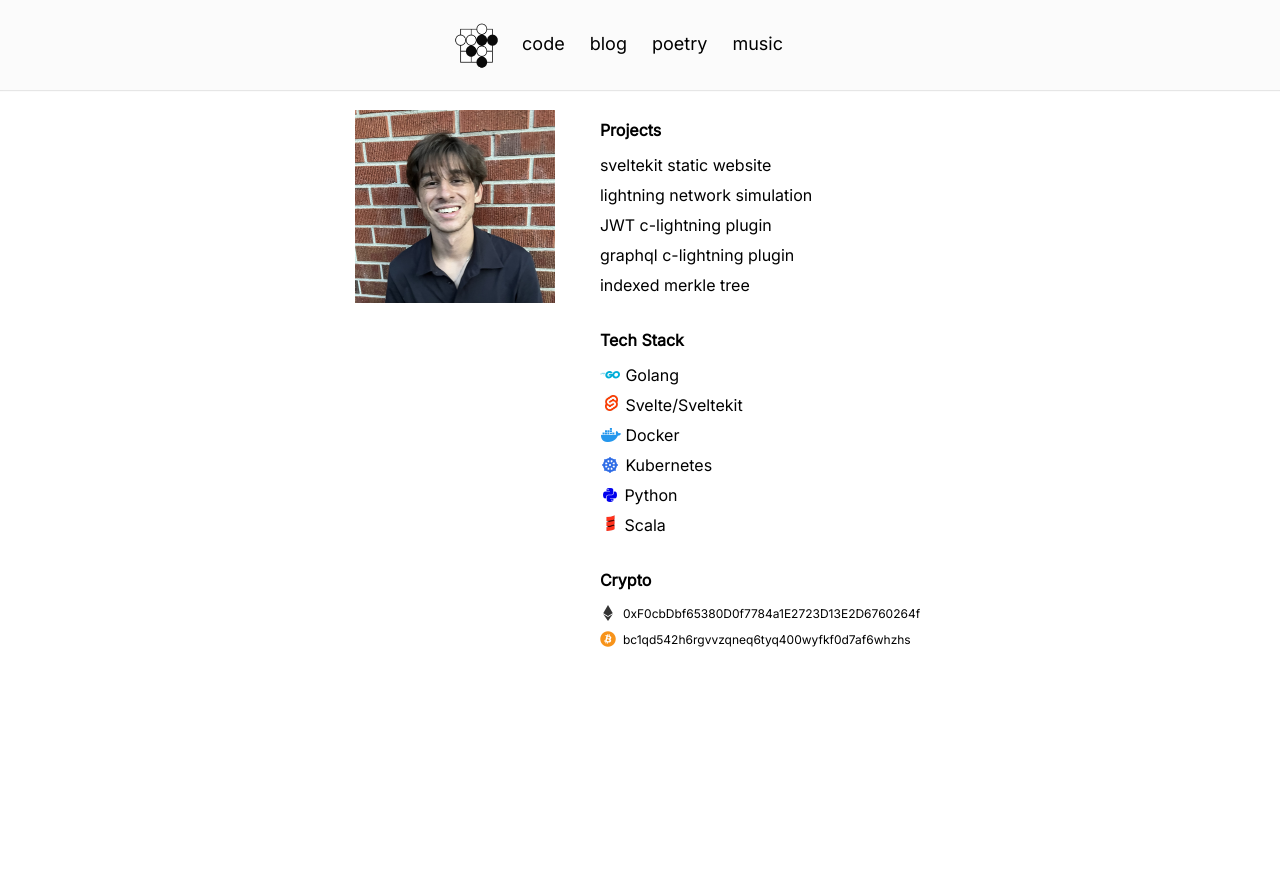
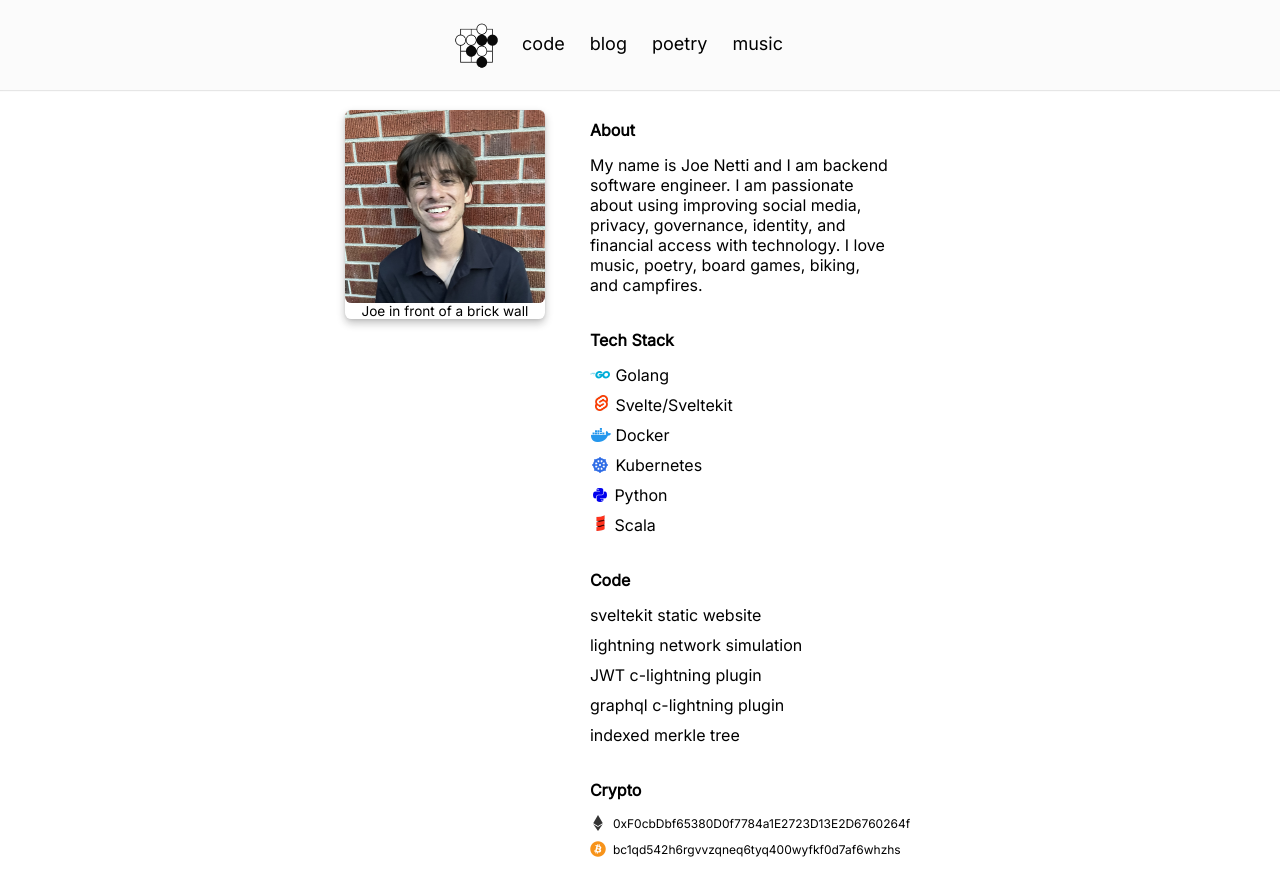
Before and after one commit to nettijoe96/nettijoe96.github.io, a SvelteKit app: page / in a window 1280 px wide. Before the commit the page ends 800 px from the top, so only its background shows below. Built offline with nearby package versions, Linux system fonts and the light colour scheme.

Commit message:
photo with shadow and caption. About page

```diff
--- a/src/routes/+page.svelte
+++ b/src/routes/+page.svelte
@@ -58,28 +58,31 @@
 
 </script>
 
-<svelte:window on:copysuccess={copySuccess} on:copyerror={copyError} bind:innerWidth bind:innerHeight/>
+<svelte:window bind:innerWidth bind:innerHeight on:copysuccess={copySuccess} on:copyerror={copyError}/>
 
 <Menu></Menu>
 <div class={div_class}>
 
     {#if !isMobile}
-        <img class="joe" src="me1.png" alt="Joe"/>
+        <figure>
+            <div class="card">
+                <div class="card_image">
+                    <img class="joe" src="me1.png" alt="Joe"/>
+                    <figcaption>
+                        Joe in front of a brick wall
+                    </figcaption>
+                </div>
+            </div>
+        </figure>
     {/if}
     <div>
         <ul>
             <li class="item">
-                <h1>
-                    Projects
-                </h1>
+                <h1>About</h1>
             </li>
-            {#each code as {name, link}, i}
-                <li class="item">
-                    <a href={link}>
-                        <span>{name}</span>
-                    </a>
-                </li>
-            {/each}
+            <li class="item">
+                <p class="bio">My name is Joe Netti and I am backend software engineer. I am passionate about using improving social media, privacy, governance, identity, and financial access with technology. I love music, poetry, board games, biking, and campfires.</p>
+            </li>
             <li class="item">
                 <h1>
                     Tech Stack
@@ -135,19 +138,31 @@
             </li>
             <li class="item">
                 <h1>
+                    Code
+                </h1>
+            </li>
+            {#each code as {name, link}, i}
+                <li class="item">
+                    <a href={link}>
+                        <span>{name}</span>
+                    </a>
+                </li>
+            {/each}
+            <li class="item">
+                <h1>
                     Crypto
                 </h1>
             </li>
             <li class="item">
                 <i class="fa-brands fa-ethereum"></i>
-                <p use:clickToCopyWrapper>{eth}</p>
+                <p class="addr" use:clickToCopyWrapper>{eth}</p>
                 {#if eth_copy}
                     <p class="copied">✓</p>
                 {/if}
             </li>
             <li class="item">
                 <i class="fa-brands fa-bitcoin"></i>
-                <p use:clickToCopyWrapper>{btc}</p>
+                <p class="addr" use:clickToCopyWrapper>{btc}</p>
                 {#if btc_copy}
                     <p class="copied">✓</p>
                 {/if}
@@ -174,11 +189,11 @@
         text-align: center;
     }
 
-    .joe {
+    /* .joe {
         margin: 0;
         padding: 20px;
         width: 200px;
-    }
+    } */
 
     ul {
         padding: 20px;
@@ -205,6 +220,11 @@
     a {
         font-weight: 100;
         text-decoration: none;
+    }
+
+    .bio {
+        width: 300px;
+        font-size: medium;
     }
 
     .fa-golang {
@@ -261,12 +281,12 @@
         color: #333333
     }
 
-    p {
+    .addr {
         font-weight: 100;
         font-size: 12px;
     }
 
-    p:hover {
+    .addr:hover {
         color: #878787;
     }
 
@@ -274,4 +294,36 @@
         margin-left: 4px;
     }
 
+    .card {
+        margin-top: 20px;
+        float:left;
+        margin-right: 20px;
+        border-radius: .4rem;
+        box-shadow: 0 4px 8px rgba(0,0,0,0.23),0 1px 3px rgba(0,0,0,0.08),0 6px 12px rgba(0,0,0,0.02);
+        -webkit-transition: box-shadow .1s ease-in-out;
+        transition: box-shadow .1s ease-in-out;
+    }
+
+    .card > :last-child {
+        border-bottom-right-radius: .4rem;
+        border-bottom-left-radius: .4rem;
+    }
+    .card > :first-child {
+        border-top-left-radius: .4rem;
+        border-top-right-radius: .4rem;
+    }
+    .card_image {
+        position: relative;
+    }
+    .card_image > img {
+        width: 200px;
+        display: block;
+        height: auto;
+        border-radius: inherit;
+    }
+
+    figcaption {
+        font-size: .85rem;
+    }
+
 </style>
```
